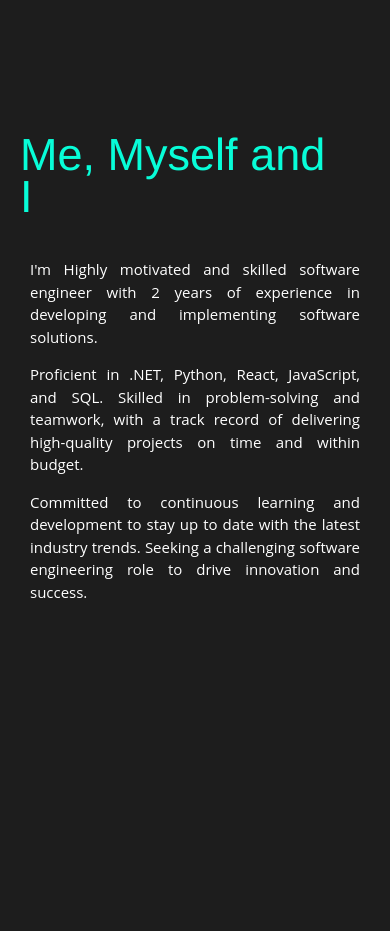
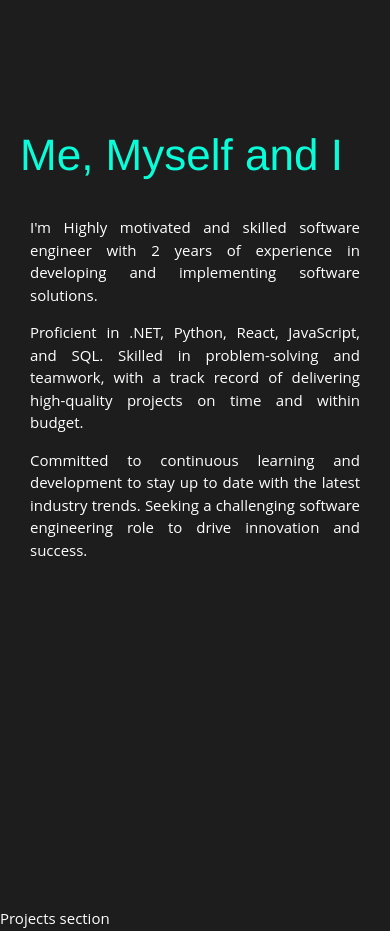
Before and after one commit to sambit-sunny/dev-portfolio, a React (Create React App) app: page / in a window 390 px wide. Shown: the part 800-1731 px from the top of the page. Built offline with nearby package versions, Linux system fonts and the light colour scheme.

Commit message:
Fix heading font-size for different screens

```diff
--- a/src/pages/About/About.css
+++ b/src/pages/About/About.css
@@ -144,14 +144,15 @@
 @media screen and (max-width: 480px) {
     .text-zone h2,
     h2 {
-        font-size: 4.5rem;
+        font-size: 4.4rem;
         line-height: 4.2rem;
     }
 }
 
 @media screen and (max-width: 380px) {
+    .text-zone h2,
     h2 {
-        font-size: 4rem;
+        font-size: 3.5rem;
         line-height: 4rem;
     }
 }
```
